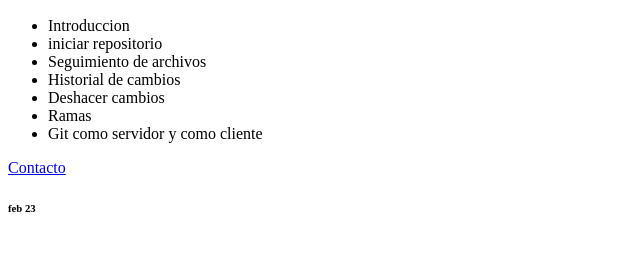
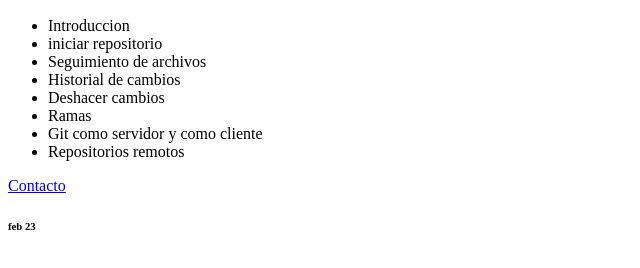
Before and after one commit to yuletsy/proyectopractica, a plain HTML site: page index.html in a window 1280 px wide. Shown: the part 110-378 px from the top of the page, without its empty margins (0-640 px from the left). Drawn offline with Linux system fonts and the light colour scheme.

Commit message:
nuevo item en la lista

```diff
--- a/index.html
+++ b/index.html
@@ -19,6 +19,7 @@
 <li>Deshacer cambios</li>
 <li>Ramas</li>
 <li>Git como servidor y como cliente</li>
+<li>Repositorios remotos</li>
 </ul>
 
 
```
